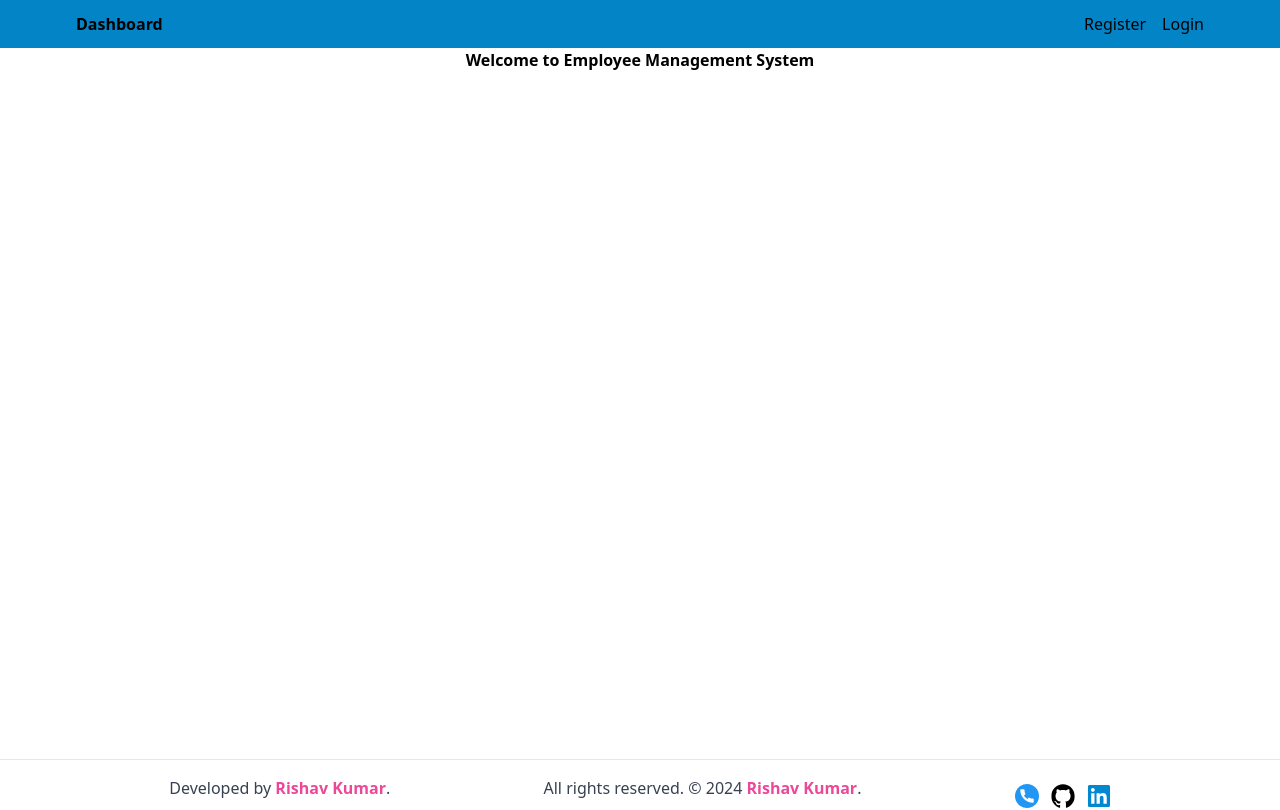
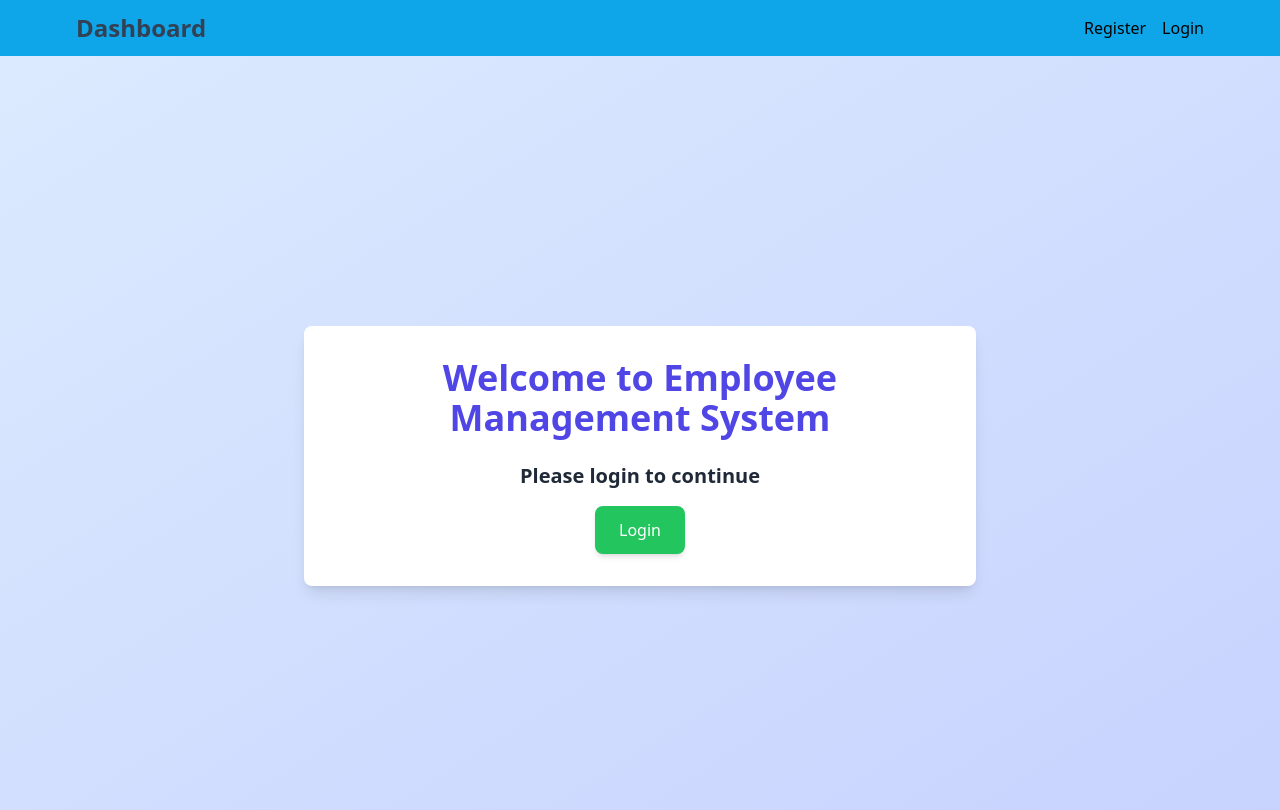
Before and after one commit to rishavConsoleLog21/ems, a React (Vite) app in the folder client/: page / in a window 1280 px wide. Shown: the top 810 px of the page. Built offline with nearby package versions, Linux system fonts and the light colour scheme; no server answers.

Commit message:
Add Design & CSS

```diff
--- a/client/src/components/Header.jsx
+++ b/client/src/components/Header.jsx
@@ -15,18 +15,33 @@ const Header = () => {
     }
   };
   return (
-    <div className="bg-sky-600">
-      <div className="flex justify-between items-center max-w-6xl mx-auto p-3">
+    <div className="bg-sky-500">
+      <div className="flex justify-between items-center max-w-6xl mx-auto p-3 ">
         <Link to="/">
-          <h1 className="font-bold">Dashboard</h1>
+          <h1
+            className="font-bold text-2xl text-slate-700 cursor-pointer hover:text-slate-500 transition-colors duration-300 ease-in-out hover:scale-110 transform
+          "
+          >
+            Dashboard
+          </h1>
         </Link>
         <ul className="flex gap-4">
-          <Link to="/employee">{currentUser ? <li>Employee</li> : null}</Link>
+          <Link to="/employee">
+            {currentUser ? (
+              <li
+                className="
+          text-slate-700 hover:text-slate-500 transition-colors duration-300 ease-in-out hover:scale-110 transform cursor-pointer
+          "
+              >
+                Employee
+              </li>
+            ) : null}
+          </Link>
           <Link to="/register">
             {currentUser ? (
               <li
                 onClick={handleLogout}
-                className="text-red-500"
+                className="text-red-500 cursor-pointer hover:text-red-600 transition-colors duration-300 ease-in-out hover:scale-110 transform"
               >
                 Logout
               </li>
@@ -39,7 +54,7 @@ const Header = () => {
               <img
                 src={currentUser.profileImage}
                 alt="profile image"
-                className="h-7 w-7 rounded-full object-cover"
+                className="h-7 w-7 rounded-full object-cover hover:scale-110 transition-transform cursor-pointer mx-2 border-2 border-slate-700 hover:border-slate-500"
               />
             ) : (
               <li>Login</li>
--- a/client/src/pages/Dashboard.jsx
+++ b/client/src/pages/Dashboard.jsx
@@ -1,11 +1,49 @@
-import React from "react";
+import { useSelector } from "react-redux";
+import { Link } from "react-router-dom";
 
 const Dashboard = () => {
+  const { currentUser } = useSelector((state) => state.user);
+
   return (
-    <div>
-      <h1 className="text-center font-semibold">
-        Welcome to Employee Management System
-      </h1>
+    <div className="flex flex-col items-center justify-center min-h-screen bg-gradient-to-br from-blue-100 to-indigo-200 p-6">
+      <div className="bg-white shadow-lg rounded-lg p-8 max-w-2xl w-full text-center">
+        <h1 className="text-4xl font-bold text-indigo-600 mb-6">
+          Welcome to Employee Management System
+        </h1>
+        {currentUser ? (
+          <div>
+            <h2 className="text-2xl text-gray-800 font-semibold mb-4">
+              Hello, {currentUser.username} 👋
+            </h2>
+            <div className="flex justify-evenly">
+              <Link
+                to="/profile"
+                className="inline-block bg-indigo-500 text-white font-medium px-6 py-3 rounded-lg shadow-md hover:bg-indigo-600 transition duration-300"
+              >
+                View Your Profile
+              </Link>
+              <Link
+                to="/employee"
+                className="inline-block bg-blue-500 text-white font-medium px-6 py-3 rounded-lg shadow-md hover:bg-blue-600 transition duration-300"
+              >
+                View Employees
+              </Link>
+            </div>
+          </div>
+        ) : (
+          <div>
+            <h2 className="text-xl text-gray-800 font-semibold mb-4">
+              Please login to continue
+            </h2>
+            <Link
+              to="/login"
+              className="inline-block bg-green-500 text-white font-medium px-6 py-3 rounded-lg shadow-md hover:bg-green-600 transition duration-300"
+            >
+              Login
+            </Link>
+          </div>
+        )}
+      </div>
     </div>
   );
 };
```
